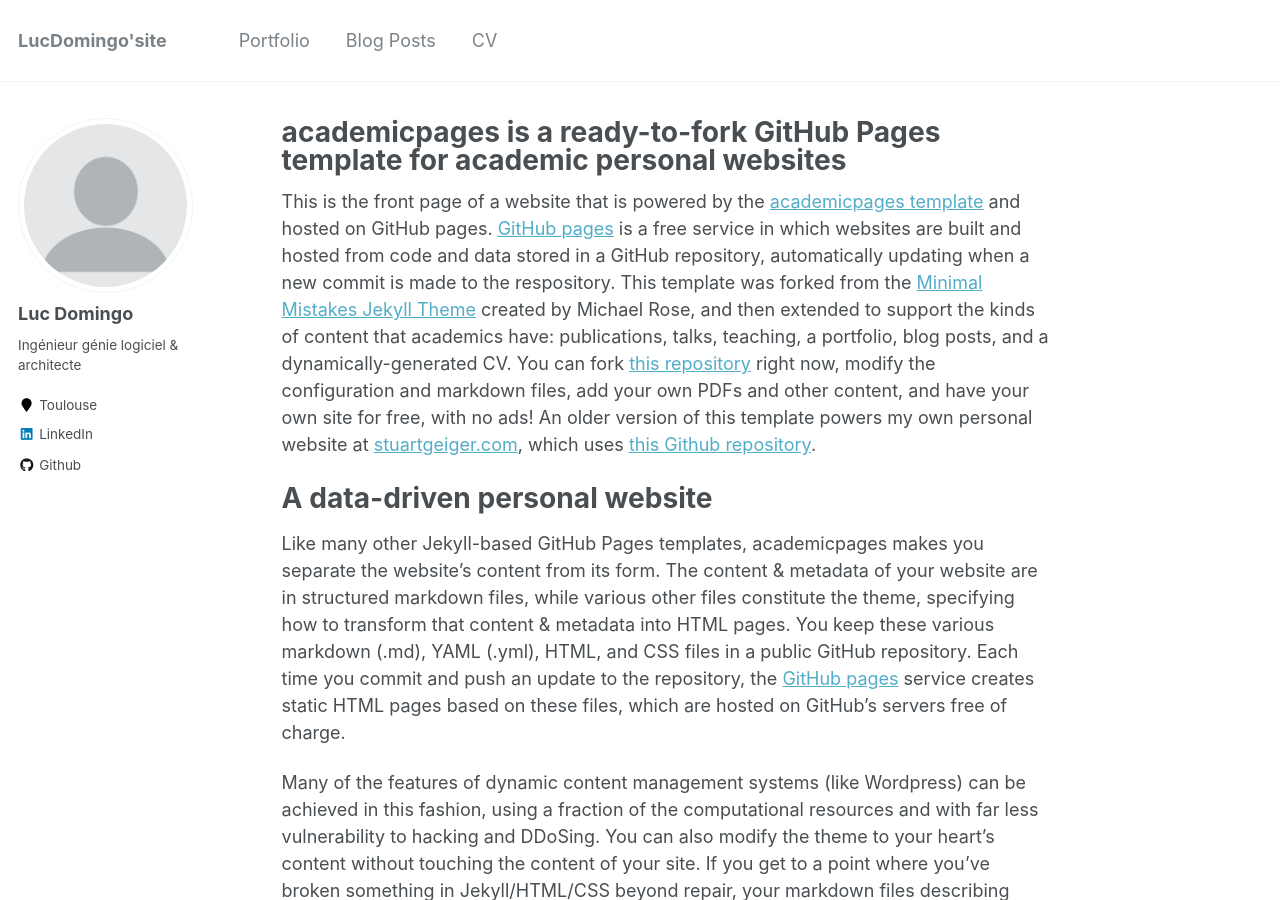
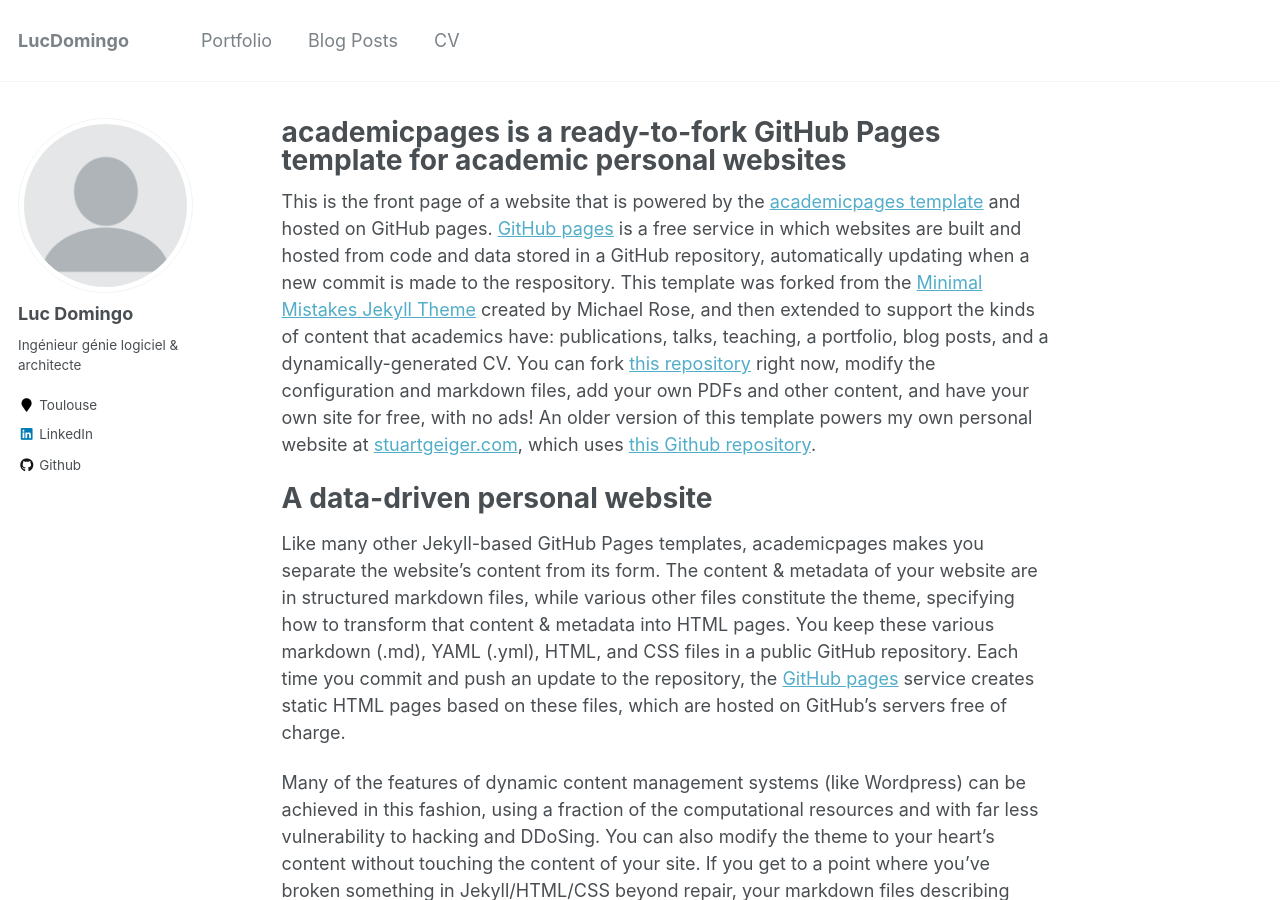
Before and after one commit to LucDomingo/mywebsite, a Jekyll site: the page built from _pages/about.md, in a window 1280 px wide and 900 px high. Built offline with Jekyll 4.4.1, drawn with Linux system fonts in a browser that asks for light colours.

Commit message:
Update _config.yml

```diff
--- a/_config.yml
+++ b/_config.yml
@@ -7,7 +7,7 @@
 
 # Site Settings
 locale                   : "fr-FR"
-title                    : "LucDomingo'site"
+title                    : "LucDomingo"
 title_separator          : "-"
 name                     : &name "Luc Domingo"
 description              : &description "Ingénieur génie logiciel & architecte"
```
